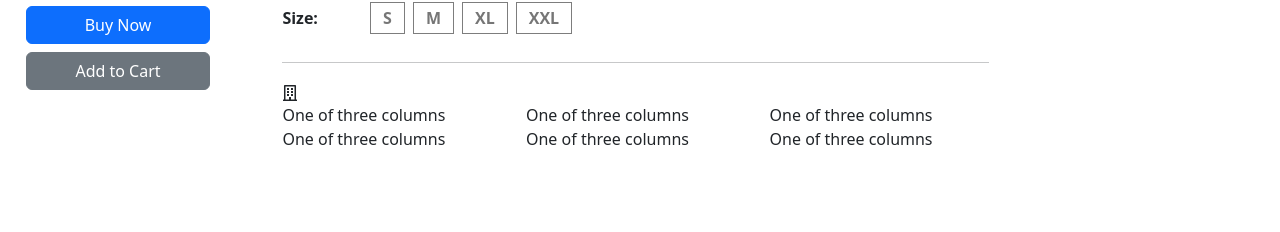
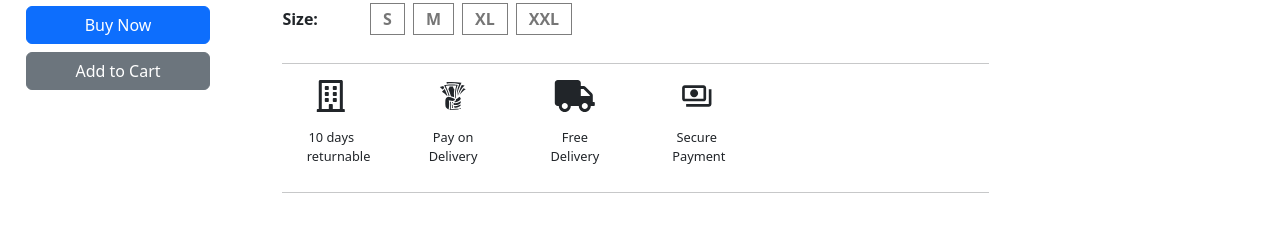
Before and after one commit to ZenFrontender/Book-Store, a JavaScript app: page /products/productDetails in a window 1280 px wide. Shown: the part 430-662 px from the top of the page. Built offline with nearby package versions, Linux system fonts and the light colour scheme.

Commit message:
updated product details

```diff
--- a/index.css
+++ b/index.css
@@ -1,12 +1,12 @@
-.card-img-top{
+.card>.card-img-top{
      width: 100%;
-    height: 30vh;
+    height: 20vh;
      /* object-fit: cover; */
 }
 
-.card{
+/* .card{
     width: 14vw;
-}
+} */
 
 .carousel{
     margin: auto;
@@ -62,6 +62,9 @@
 .quantity-btn{
     border-radius: 50%;
     border: 1px solid rgb(160, 160, 160);
+    /* padding: 15px; */
+    width: 30px;
+    height: 30px;
 }
 
 .quantity-val{
@@ -82,3 +85,26 @@
     color: rgb(118, 118, 118);
     cursor: pointer;
 }
+
+.icons-facilities{
+    width: 7vw;
+    padding: 0;
+    height: 4vh;
+}
+
+.text-facilities{
+    font-size: 0.8em;
+    width: 10vw;
+    height: 2vh;
+}
+
+.texttt{
+    width: 50%;
+    display: inline-block;
+    height: 5vh;
+}
+
+.facilities{
+    width: 10vw;
+
+}
--- a/src/components/ProductDetails.js
+++ b/src/components/ProductDetails.js
@@ -1,4 +1,6 @@
-import { FaRegBuilding } from "react-icons/fa";
+import { FaRegBuilding, FaTruck } from "react-icons/fa";
+import { GiTakeMyMoney } from "react-icons/gi";
+import { MdOutlinePayments } from "react-icons/md";
 
 const ProductDetails = () =>{
 
@@ -38,31 +40,47 @@ const ProductDetails = () =>{
                     </div>
 
                     <hr />
-                    <div>
-                        <FaRegBuilding />
+
+                    <div className="row align-items-start text-center mb-3">
+
+                        <div className="col-sm-2 p-0 facilities">
+                            <FaRegBuilding className="icons-facilities" />
                         </div>
-                    <div className="row align-items-start">
-    <div className="col">
-      One of three columns
+                        <div className="col-sm-2 p-0 facilities">
+                           <GiTakeMyMoney className="icons-facilities"/>
                         </div>
-    <div className="col">
-      One of three columns
+                        <div className="col-sm-2 p-0 facilities">
+                            <FaTruck  className="icons-facilities"/>
                         </div>
-    <div className="col">
-      One of three columns
+                        <div className="col-sm-2 p-0 facilities">
+                            <MdOutlinePayments className="icons-facilities" />
                         </div>
+
                     </div>
-  <div className="row align-items-center">
-    <div className="col">
-      One of three columns
+
+                    <div className="row align-items-start text-center mb-5">
+
+                        <div className="col-sm-2 text-facilities facilities">
+                           <span className="texttt">10 days returnable</span>
                         </div>
-    <div className="col">
-      One of three columns
+                        <div className="col-sm-2 text-facilities facilities">
+                            <span className="texttt">Pay on Delivery</span>
                         </div>
-    <div className="col">
-      One of three columns
+                        <div className="col-sm-2 text-facilities facilities">
+                            <span className="texttt">Free Delivery</span>
                         </div>
+                        <div className="col-sm-2 text-facilities facilities">
+                           <span className="texttt">Secure Payment</span>
                         </div>
+
+                    </div>
+
+                    <hr className="mb-3" />
+
+
+
+
+
 
             </div>
         </div>
```
Lines whose indentation alone changed are shown as unchanged.
